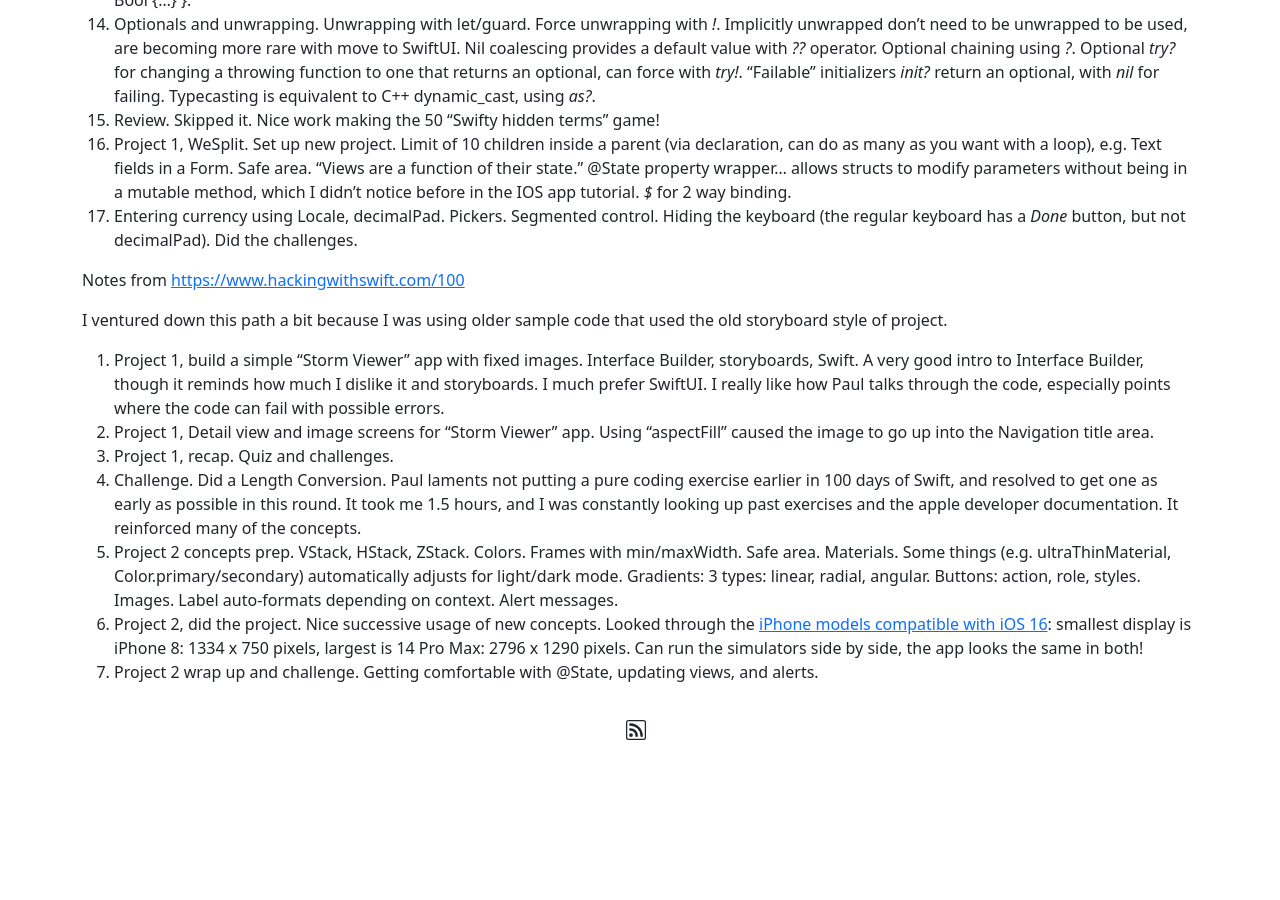
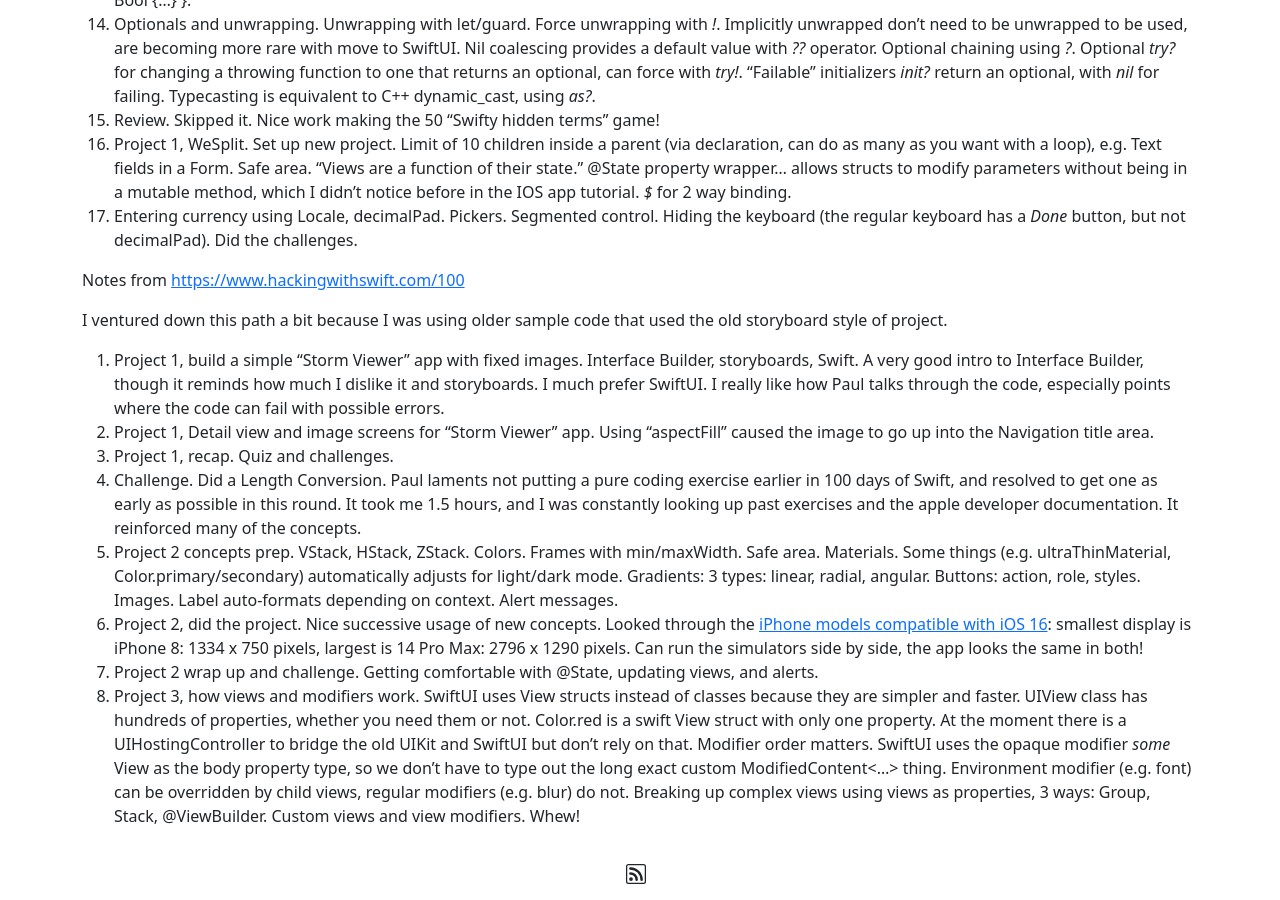
Before and after one commit to matthewdrees/matthewdrees.github.io, a Jekyll site: the page built from _posts/2023-07-07-100-days-of-swiftui.md, in a window 1280 px wide and 900 px high, scrolled down 856 px. Built offline with Jekyll 4.4.1, drawn with Linux system fonts in a browser that asks for light colours; before the commit the page ends 1612 px from its top, so only the background shows below that.

Commit message:
SwiftUI 100, day 23.

```diff
--- a/_posts/2023-07-07-100-days-of-swiftui.md
+++ b/_posts/2023-07-07-100-days-of-swiftui.md
@@ -39,3 +39,4 @@
 20. Project 2 concepts prep. VStack, HStack, ZStack. Colors. Frames with min/maxWidth. Safe area. Materials. Some things (e.g. ultraThinMaterial, Color.primary/secondary) automatically adjusts for light/dark mode. Gradients: 3 types: linear, radial, angular. Buttons: action, role, styles. Images. Label auto-formats depending on context. Alert messages.
 21. Project 2, did the project. Nice successive usage of new concepts. Looked through the [iPhone models compatible with iOS 16](https://support.apple.com/guide/iphone/supported-models-iphe3fa5df43/ios): smallest display is iPhone 8: 1334 x 750 pixels, largest is 14 Pro Max: 2796 x 1290 pixels. Can run the simulators side by side, the app looks the same in both!
 22. Project 2 wrap up and challenge. Getting comfortable with @State, updating views, and alerts.
+23. Project 3, how views and modifiers work. SwiftUI uses View structs instead of classes because they are simpler and faster. UIView class has hundreds of properties, whether you need them or not. Color.red is a swift View struct with only one property. At the moment there is a UIHostingController to bridge the old UIKit and SwiftUI but don't rely on that. Modifier order matters. SwiftUI uses the opaque modifier *some* View as the body property type, so we don't have to type out the long exact custom ModifiedContent<...> thing. Environment modifier (e.g. font) can be overridden by child views, regular modifiers (e.g. blur) do not. Breaking up complex views using views as properties, 3 ways: Group, Stack, @ViewBuilder. Custom views and view modifiers. Whew!
```
